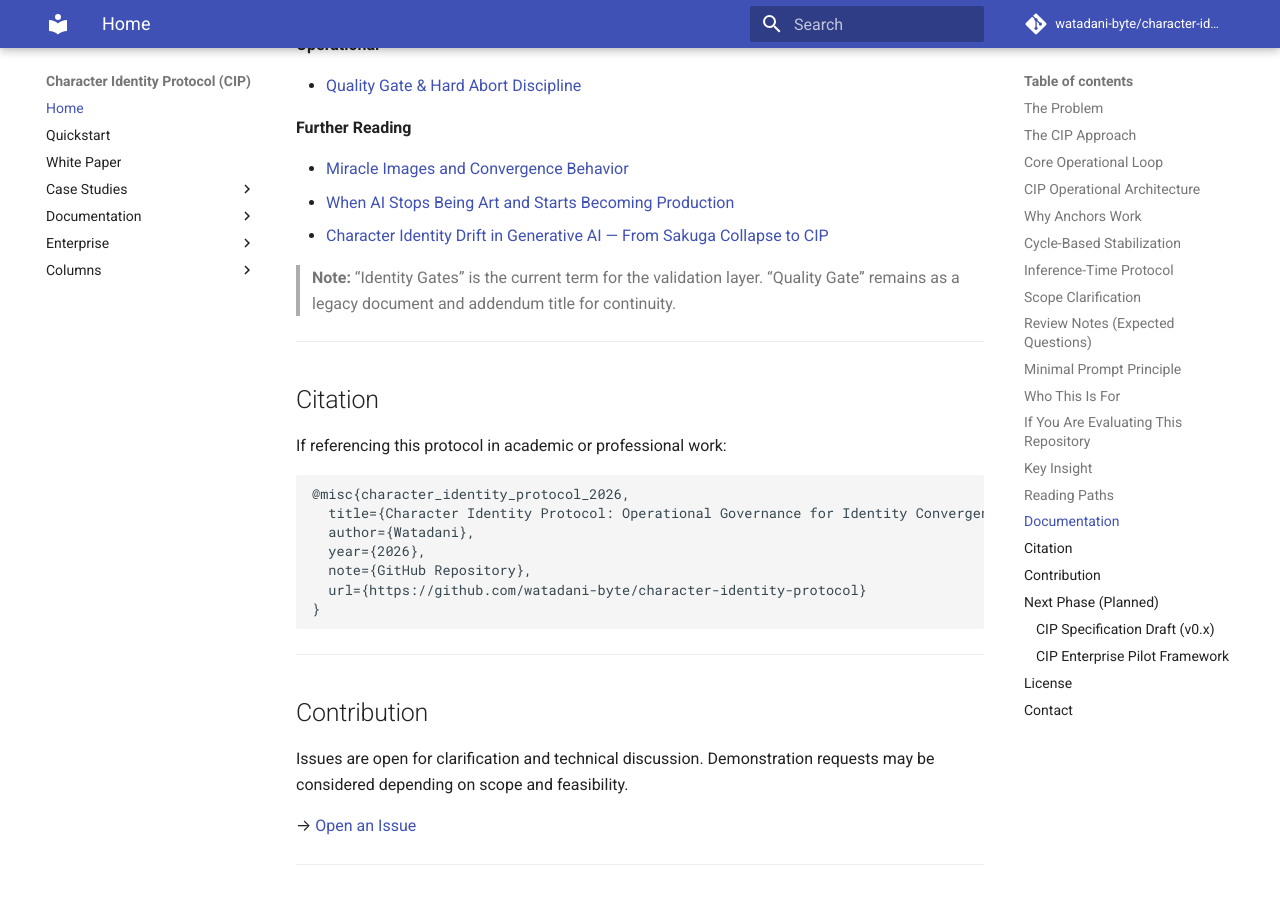
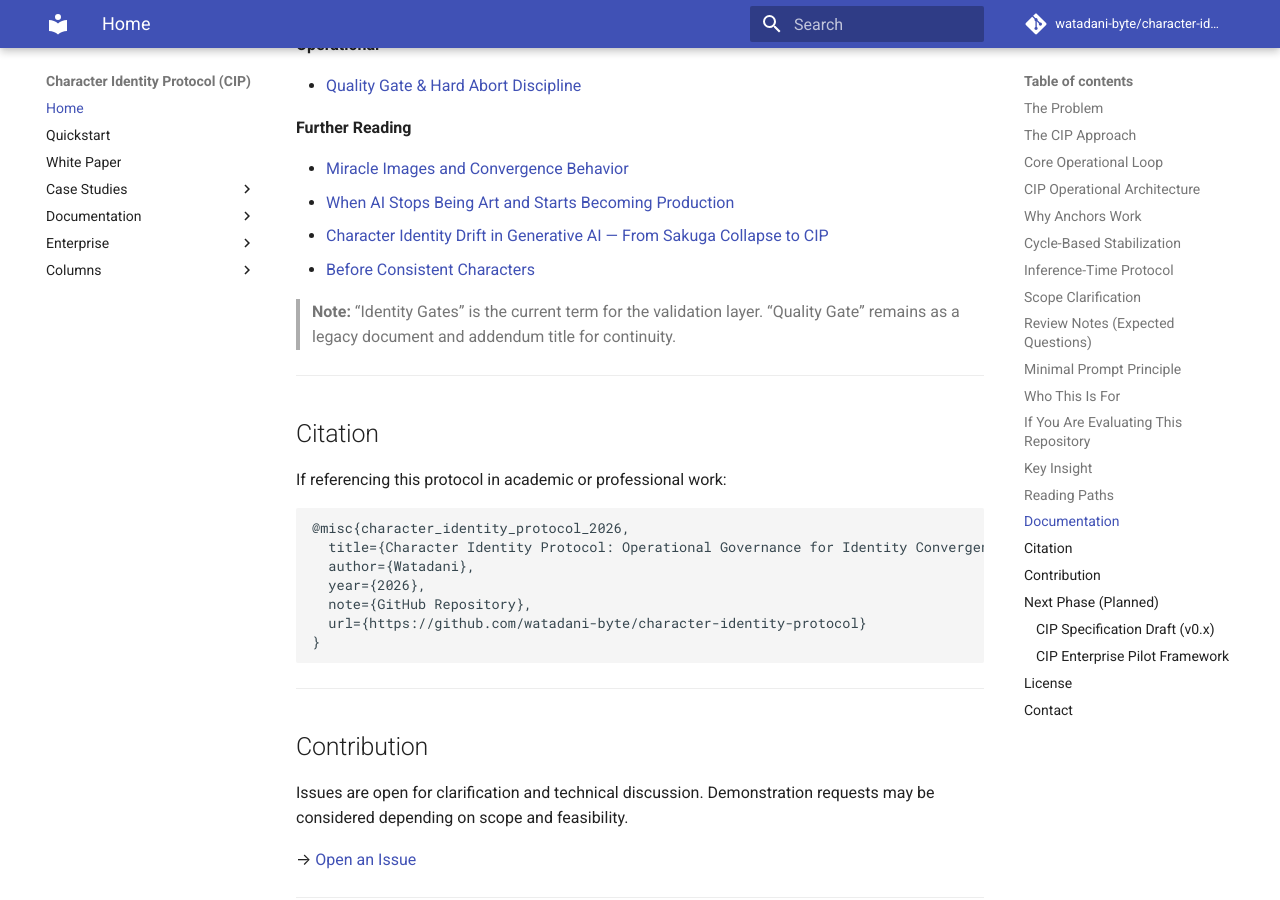
Before and after one commit to watadani-byte/character-identity-protocol, an MkDocs documentation site: the page built from docs/index.md, in a window 1280 px wide and 900 px high, scrolled down 8474 px. Built offline with MkDocs 1.6.1 and Material for MkDocs 9.7.7, drawn with Linux system fonts in a browser that asks for light colours; comment, search, counter and statistics services are not loaded.

Commit message:
index.md を更新

```diff
--- a/docs/index.md
+++ b/docs/index.md
@@ -359,6 +359,7 @@ Identity in generative systems does not persist automatically.
 - [Miracle Images and Convergence Behavior](docs/column_miracle_image.md)
 - [When AI Stops Being Art and Starts Becoming Production](docs/column_production.md)
 - [Character Identity Drift in Generative AI — From Sakuga Collapse to CIP](docs/column_identity_drift.md)
+- [Before Consistent Characters](docs/column_before_consistent_characters.md)
 
 > **Note:** “Identity Gates” is the current term for the validation layer. “Quality Gate” remains as a legacy document and addendum title for continuity.
 
```
